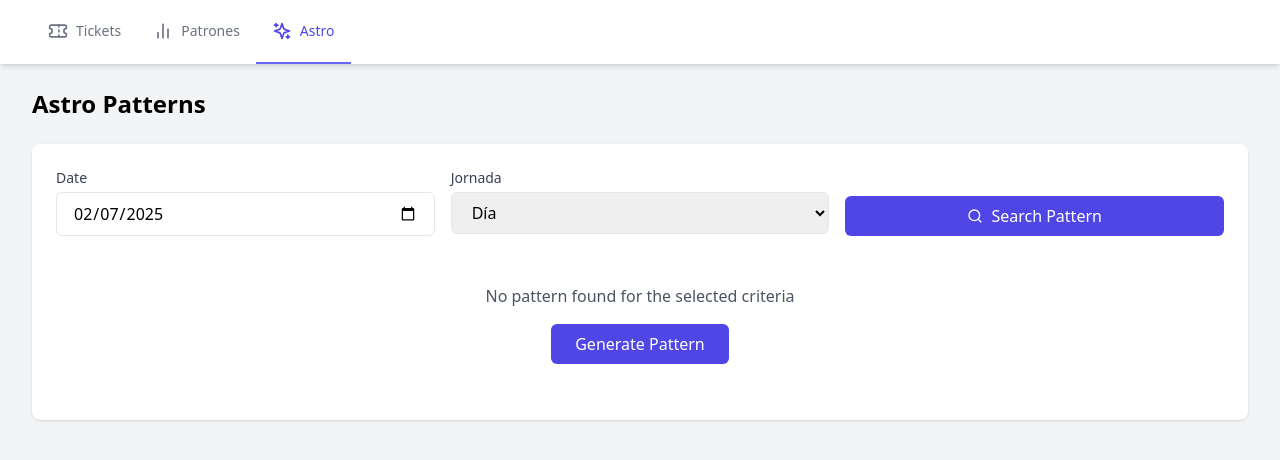
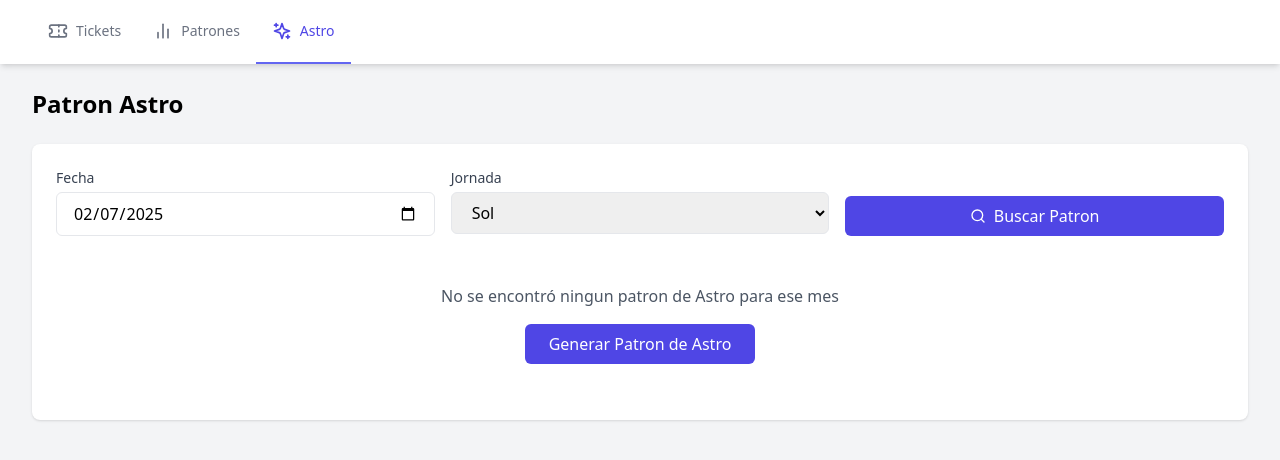
Before and after one commit to LuisJulio29/LoteriaProject-Frontend, a React (Vite) app: page /astro in a window 1280 px wide. Shown: the top 460 px of the page. Built offline with nearby package versions, Linux system fonts and the light colour scheme; sample sign-in values are in the browser's storage.

Commit message:
Spanish Mafia

```diff
--- a/src/pages/AstroPage.tsx
+++ b/src/pages/AstroPage.tsx
@@ -30,7 +30,7 @@ export default function AstroPage() {
       setTickets(ticketsData);
       setAstroPatron(patronData);
     } catch (error) {
-      toast.error('No pattern found');
+      toast.error('Patron no Encontrado');
       setAstroPatron(null);
       setTickets([]);
     } finally {
@@ -45,9 +45,9 @@ export default function AstroPage() {
       const ticketsData = await getAstroTicketsByDate(searchDate, searchJornada);
       setAstroPatron(patronData);
       setTickets(ticketsData);
-      toast.success('Pattern calculated successfully');
+      toast.success('Patron Calculado Exitosamente');
     } catch (error) {
-      toast.error('Failed to calculate pattern');
+      toast.error('Error al calcular el patron');
     } finally {
       setIsLoading(false);
     }
@@ -60,9 +60,9 @@ export default function AstroPage() {
       const ticketsData = await getAstroTicketsByDate(searchDate, searchJornada);
       setAstroPatron(patronData);
       setTickets(ticketsData);
-      toast.success('Pattern regenerated successfully');
+      toast.success('Patron Generado Exitosamente');
     } catch (error) {
-      toast.error('Failed to regenerate pattern');
+      toast.error('Error al generar el patron');
     } finally {
       setIsRegenerating(false);
     }
@@ -140,7 +140,7 @@ export default function AstroPage() {
 
     return (
       <div className="bg-white rounded-lg shadow-lg p-6">
-        <h3 className="text-lg font-semibold mb-4">Zodiac Sign Frequency</h3>
+        <h3 className="text-lg font-semibold mb-4">Frecuencia de Signo Zodiacal </h3>
         <div className="grid grid-cols-6 gap-2">
           {zodiacSigns.map((sign) => (
             <div key={sign.name} className="flex flex-col items-center">
@@ -164,13 +164,13 @@ export default function AstroPage() {
   return (
     <div className="space-y-6">
       <div className="flex justify-between items-center">
-        <h1 className="text-2xl font-bold">Astro Patterns</h1>
+        <h1 className="text-2xl font-bold">Patron Astro</h1>
       </div>
 
       <div className="bg-white rounded-lg shadow p-6">
         <div className="grid grid-cols-1 md:grid-cols-3 gap-4 mb-4">
           <div>
-            <label className="block text-sm font-medium text-gray-700 mb-1">Date</label>
+            <label className="block text-sm font-medium text-gray-700 mb-1">Fecha</label>
             <input
               type="date"
               value={searchDate}
@@ -187,8 +187,8 @@ export default function AstroPage() {
               className="w-full px-4 py-2 border rounded-md"
               disabled={isLoading}
             >
-              <option value="dia">Día</option>
-              <option value="noche">Noche</option>
+              <option value="dia">Sol</option>
+              <option value="noche">Luna</option>
             </select>
           </div>
           <div className="flex items-end">
@@ -200,12 +200,12 @@ export default function AstroPage() {
               {isLoading ? (
                 <>
                   <Spinner className="h-4 w-4" />
-                  Searching...
+                  Buscando...
                 </>
               ) : (
                 <>
                   <Search className="h-4 w-4" />
-                  Search Pattern
+                  Buscar Patron
                 </>
               )}
             </button>
@@ -214,30 +214,30 @@ export default function AstroPage() {
 
         {!astroPatron && !isLoading && (
           <div className="text-center py-8">
-            <p className="text-gray-600 mb-4">No pattern found for the selected criteria</p>
+            <p className="text-gray-600 mb-4">No se encontró ningun patron de Astro para ese mes</p>
             <button
               onClick={handleCalculate}
               className="bg-indigo-600 text-white px-6 py-2 rounded-md hover:bg-indigo-700"
             >
-              Generate Pattern
+              Generar Patron de Astro
             </button>
           </div>
         )}
 
         {tickets.length > 0 && (
           <div className="mt-6 bg-white rounded-lg shadow-lg p-6 overflow-x-auto">
-            <h3 className="text-lg font-semibold mb-4">Tickets</h3>
+            <h3 className="text-lg font-semibold mb-4">Chances</h3>
             <table className="min-w-full divide-y divide-gray-200">
               <thead className="bg-gray-50">
                 <tr>
                   <th className="px-6 py-3 text-left text-xs font-medium text-gray-500 uppercase tracking-wider">
-                    Number
+                    Numero
                   </th>
                   <th className="px-6 py-3 text-left text-xs font-medium text-gray-500 uppercase tracking-wider">
                     Signo
                   </th>
                   <th className="px-6 py-3 text-left text-xs font-medium text-gray-500 uppercase tracking-wider">
-                    Date
+                    Fecha
                   </th>
                   <th className="px-6 py-3 text-left text-xs font-medium text-gray-500 uppercase tracking-wider">
                     Loteria
@@ -277,12 +277,12 @@ export default function AstroPage() {
                 {isRegenerating ? (
                   <>
                     <Spinner className="h-4 w-4" />
-                    Regenerating...
+                    Regenerando...
                   </>
                 ) : (
                   <>
                     <RefreshCw className="h-4 w-4" />
-                    Regenerate Pattern
+                    ReGenerar Patron Astro
                   </>
                 )}
               </button>
```
